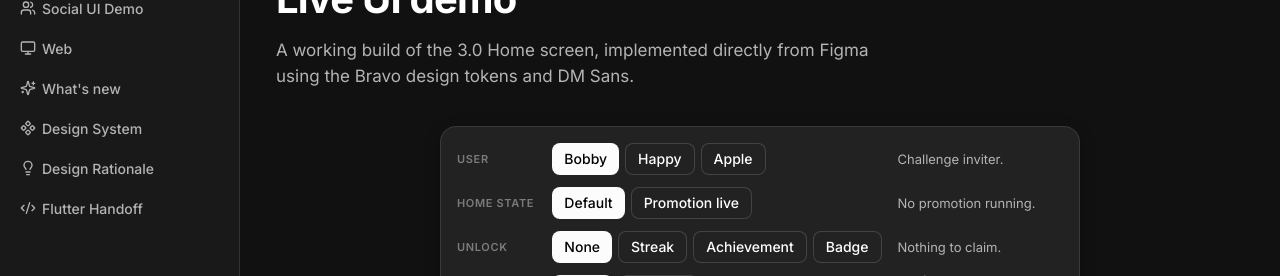
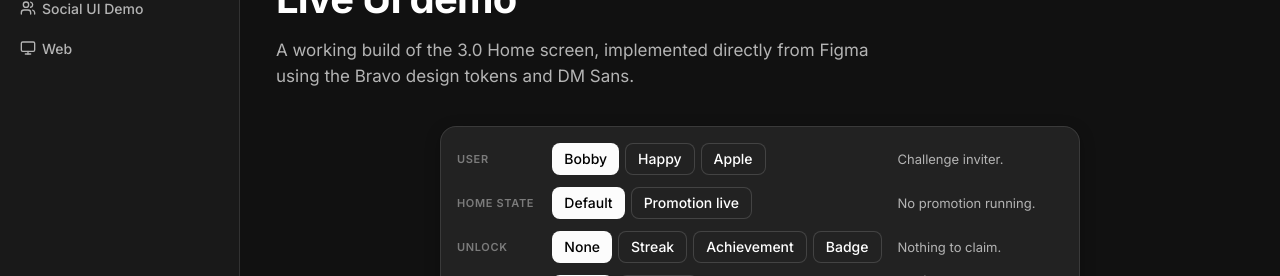
Before and after one commit to siyayang0420/bravo3.0-demo, a React (Vite) app: page / in a window 1280 px wide. Shown: the part 146-422 px from the top of the page. Built offline with nearby package versions, Linux system fonts and the light colour scheme; no server answers; a web font is replaced by a local one.

Commit message:
Simplify sidebar to demo sections

```diff
--- a/src/components/Sidebar.tsx
+++ b/src/components/Sidebar.tsx
@@ -1,22 +1,7 @@
 import type { ReactNode } from 'react'
-import {
-  Sparkles,
-  Smartphone,
-  Lightbulb,
-  Code2,
-  Component,
-  Monitor,
-  Users,
-} from 'lucide-react'
+import { Smartphone, Monitor, Users } from 'lucide-react'
 
-export type SectionId =
-  | 'changes'
-  | 'demo'
-  | 'social'
-  | 'web'
-  | 'system'
-  | 'rationale'
-  | 'flutter'
+export type SectionId = 'demo' | 'social' | 'web'
 
 // Live UI Demo leads — it is the thing to look at first. Social UI Demo sits
 // directly under it because it is a copy of it: same app, separate files, a
@@ -25,10 +10,6 @@ const NAV_ITEMS: { id: SectionId; label: string; icon: ReactNode }[] = [
   { id: 'demo', label: 'Live UI Demo', icon: <Smartphone size={16} /> },
   { id: 'social', label: 'Social UI Demo', icon: <Users size={16} /> },
   { id: 'web', label: 'Web', icon: <Monitor size={16} /> },
-  { id: 'changes', label: "What's new", icon: <Sparkles size={16} /> },
-  { id: 'system', label: 'Design System', icon: <Component size={16} /> },
-  { id: 'rationale', label: 'Design Rationale', icon: <Lightbulb size={16} /> },
-  { id: 'flutter', label: 'Flutter Handoff', icon: <Code2 size={16} /> },
 ]
 
 export default function Sidebar({
```
Also changed, not shown: src/App.tsx (+0 -8 lines).
